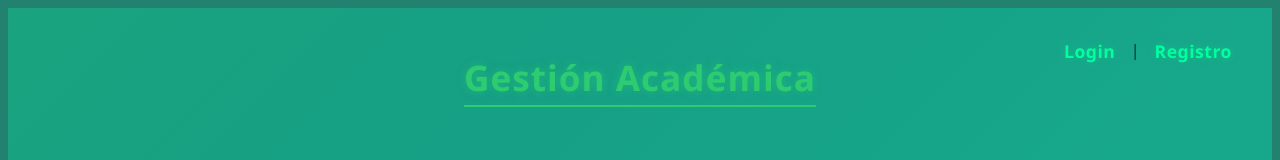
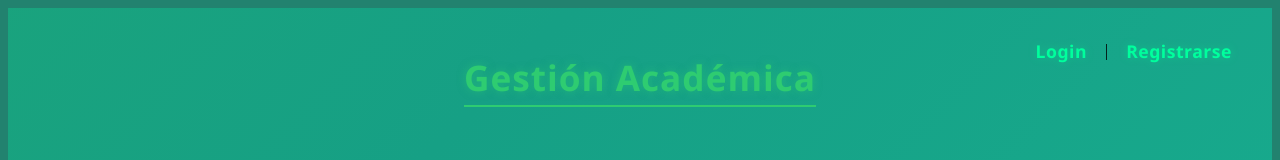
Before and after one commit to KevinLlabot/TP3-PROG-IV-2025, a React (Vite) app in the folder Frontend/: page / in a window 1280 px wide. Shown: the top 160 px of the page. Built offline with nearby package versions, Linux system fonts and the light colour scheme.

Commit message:
Modifico registro

```diff
--- a/Frontend/src/App.jsx
+++ b/Frontend/src/App.jsx
@@ -97,7 +97,7 @@ export default function App() {
               <nav className="auth-links" style={{ display: 'flex', gap: 10 }}>
                 {enLogin ? (
                   <>
-                    <Link to="/register">Registro</Link>
+                    <Link to="/register">Registrarse</Link>
                     <button
                       onClick={() => navigate('/')}
                       style={{
@@ -131,7 +131,7 @@ export default function App() {
                   </>
                 ) : (
                   <>
-                    <Link to="/login">Login</Link> | <Link to="/register">Registro</Link>
+                    <Link to="/login">Login</Link> | <Link to="/register">Registrarse</Link>
                   </>
                 )}
               </nav>
```
